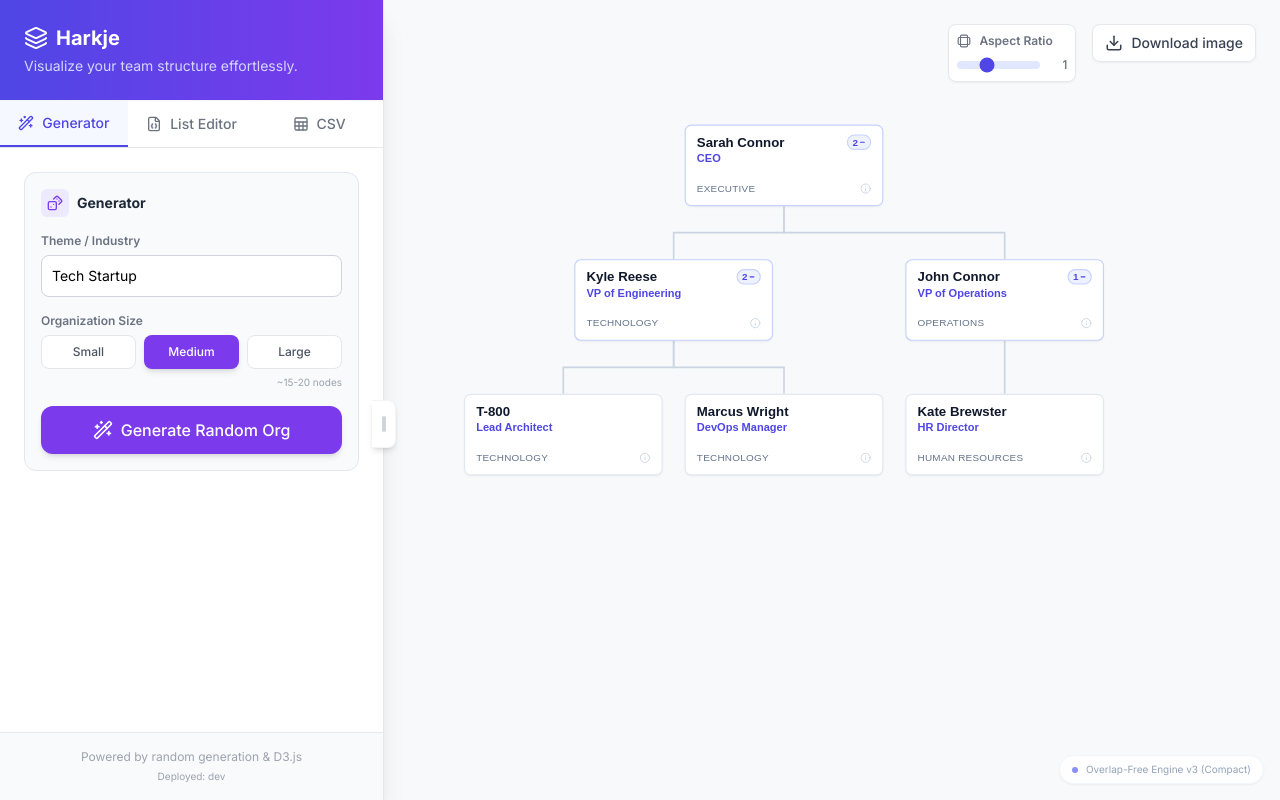
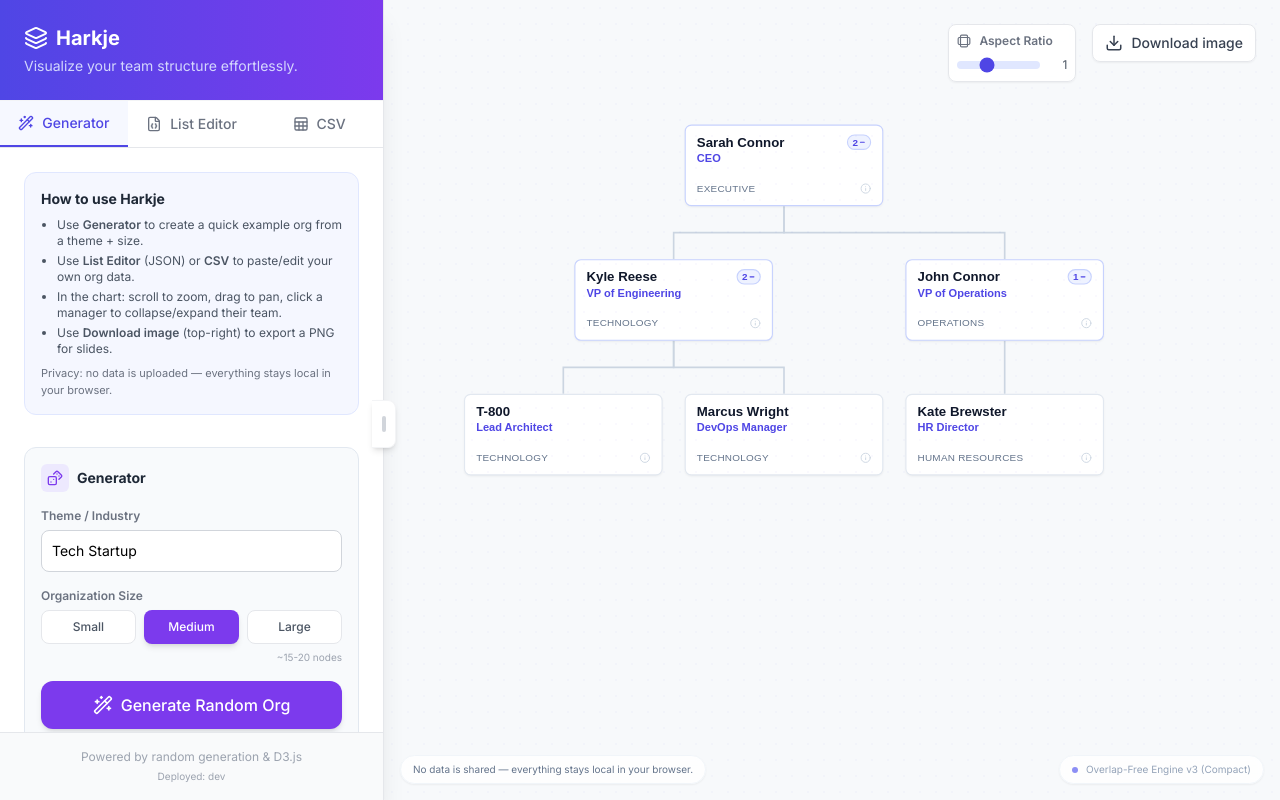
Before and after one commit to pondevelopment/harkje, a React (Vite) app: page / in a window 1280 px wide. Built offline with nearby package versions, Linux system fonts and the light colour scheme.

Commit message:
Add local-only notice, transparent PNG export, and how-to

```diff
--- a/components/InputPanel.tsx
+++ b/components/InputPanel.tsx
@@ -457,6 +457,20 @@ export const InputPanel: React.FC<InputPanelProps> = ({ onDataUpdate, currentDat
       <div className="flex-1 overflow-y-auto p-6 scroll-smooth">
         {activeTab === 'ai' ? (
           <div className="space-y-8">
+            {/* How-to */}
+            <div className="bg-indigo-50/60 p-4 rounded-xl border border-indigo-100">
+              <h2 className="text-sm font-bold text-gray-800">How to use Harkje</h2>
+              <ul className="mt-2 space-y-1 text-xs text-gray-600 list-disc pl-4">
+                <li>Use <span className="font-semibold">Generator</span> to create a quick example org from a theme + size.</li>
+                <li>Use <span className="font-semibold">List Editor</span> (JSON) or <span className="font-semibold">CSV</span> to paste/edit your own org data.</li>
+                <li>In the chart: scroll to zoom, drag to pan, click a manager to collapse/expand their team.</li>
+                <li>Use <span className="font-semibold">Download image</span> (top-right) to export a PNG for slides.</li>
+              </ul>
+              <p className="mt-2 text-[11px] text-gray-500">
+                Privacy: no data is uploaded — everything stays local in your browser.
+              </p>
+            </div>
+
             {/* Quick Generator Section */}
             <div className="bg-slate-50 p-4 rounded-xl border border-slate-200">
               <div className="flex items-center gap-2 mb-4">
--- a/components/OrgChart.tsx
+++ b/components/OrgChart.tsx
@@ -79,7 +79,7 @@ export const OrgChart = forwardRef<OrgChartRef, OrgChartProps>(({ data, directio
         containerEl.style.width = `${exportWidth}px`;
         containerEl.style.height = `${exportHeight}px`;
         containerEl.style.overflow = 'hidden';
-        containerEl.style.background = '#f8fafc';
+        containerEl.style.background = 'transparent';
 
         svgEl.setAttribute('width', String(exportWidth));
         svgEl.setAttribute('height', String(exportHeight));
@@ -91,7 +91,14 @@ export const OrgChart = forwardRef<OrgChartRef, OrgChartProps>(({ data, directio
 
         // 1. Warmup run
         try {
-          await toPng(containerEl, { quality: 0.1, skipFonts: true, pixelRatio: 1, width: exportWidth, height: exportHeight });
+          await toPng(containerEl, {
+            quality: 0.1,
+            skipFonts: true,
+            pixelRatio: 1,
+            width: exportWidth,
+            height: exportHeight,
+            backgroundColor: 'transparent',
+          });
         } catch {
           // Ignore errors in warmup
         }
@@ -101,7 +108,7 @@ export const OrgChart = forwardRef<OrgChartRef, OrgChartProps>(({ data, directio
           quality: 1.0,
           pixelRatio: 1,
           cacheBust: true,
-          backgroundColor: '#f8fafc',
+          backgroundColor: 'transparent',
           skipFonts: true,
           width: exportWidth,
           height: exportHeight,
@@ -593,10 +600,19 @@ export const OrgChart = forwardRef<OrgChartRef, OrgChartProps>(({ data, directio
 
   return (
     <div ref={containerRef} className="w-full h-full bg-slate-50/50 relative overflow-hidden">
-      <div className="absolute inset-0 opacity-[0.03] pointer-events-none"
+     <div
+       data-export-exclude="true"
+       className="absolute inset-0 opacity-[0.03] pointer-events-none"
            style={{ backgroundImage: 'radial-gradient(#4f46e5 1px, transparent 1px)', backgroundSize: '16px 16px' }}>
       </div>
       <svg data-chart-svg="true" ref={svgRef} className="w-full h-full cursor-grab active:cursor-grabbing" />
+
+      <div
+        data-export-exclude="true"
+        className="absolute bottom-4 left-4 bg-white/80 backdrop-blur-sm px-3 py-1.5 rounded-full shadow-sm border border-slate-100 text-[10px] text-slate-500 pointer-events-none select-none"
+      >
+        No data is shared — everything stays local in your browser.
+      </div>
 
 
 
```
